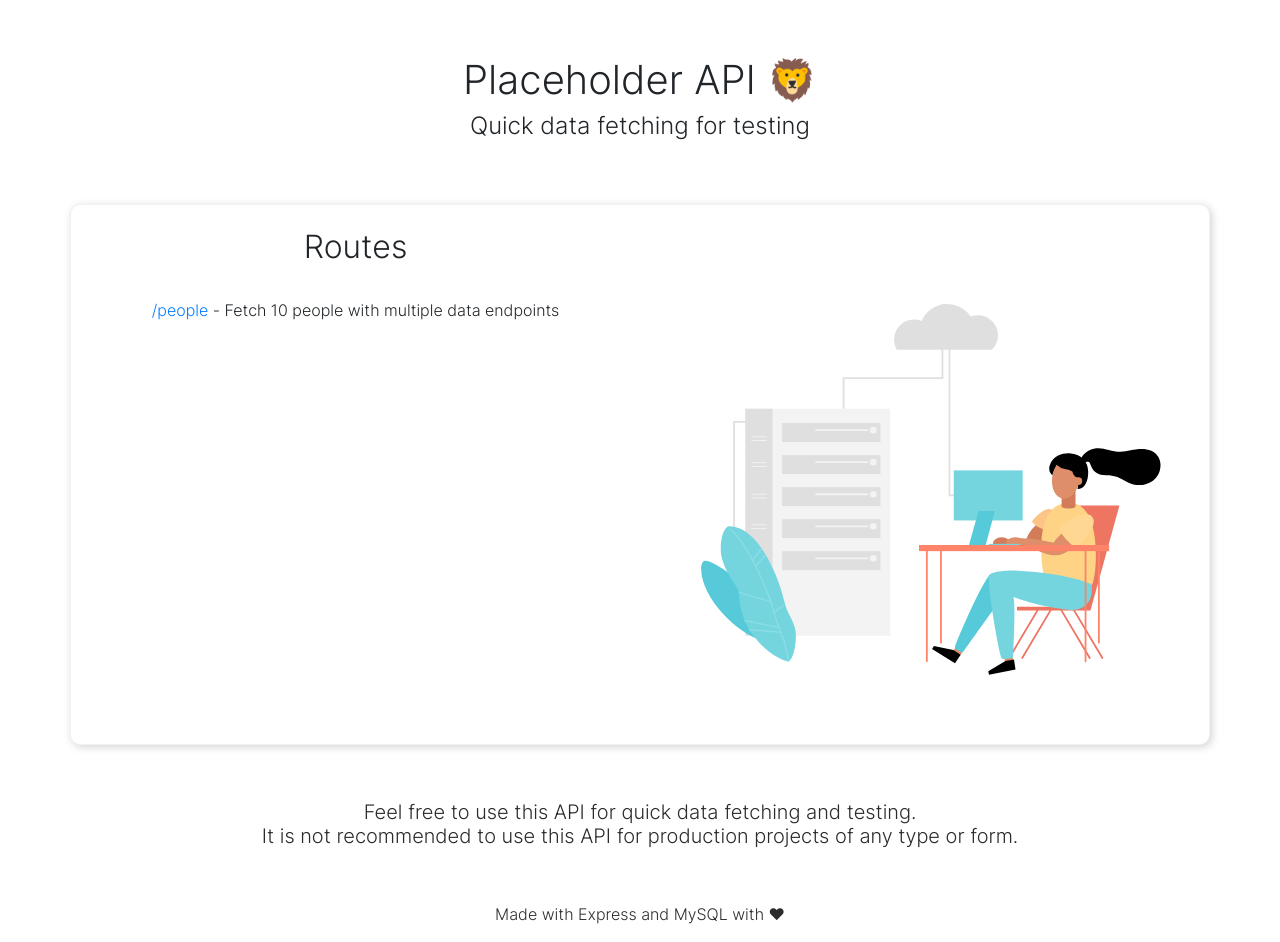
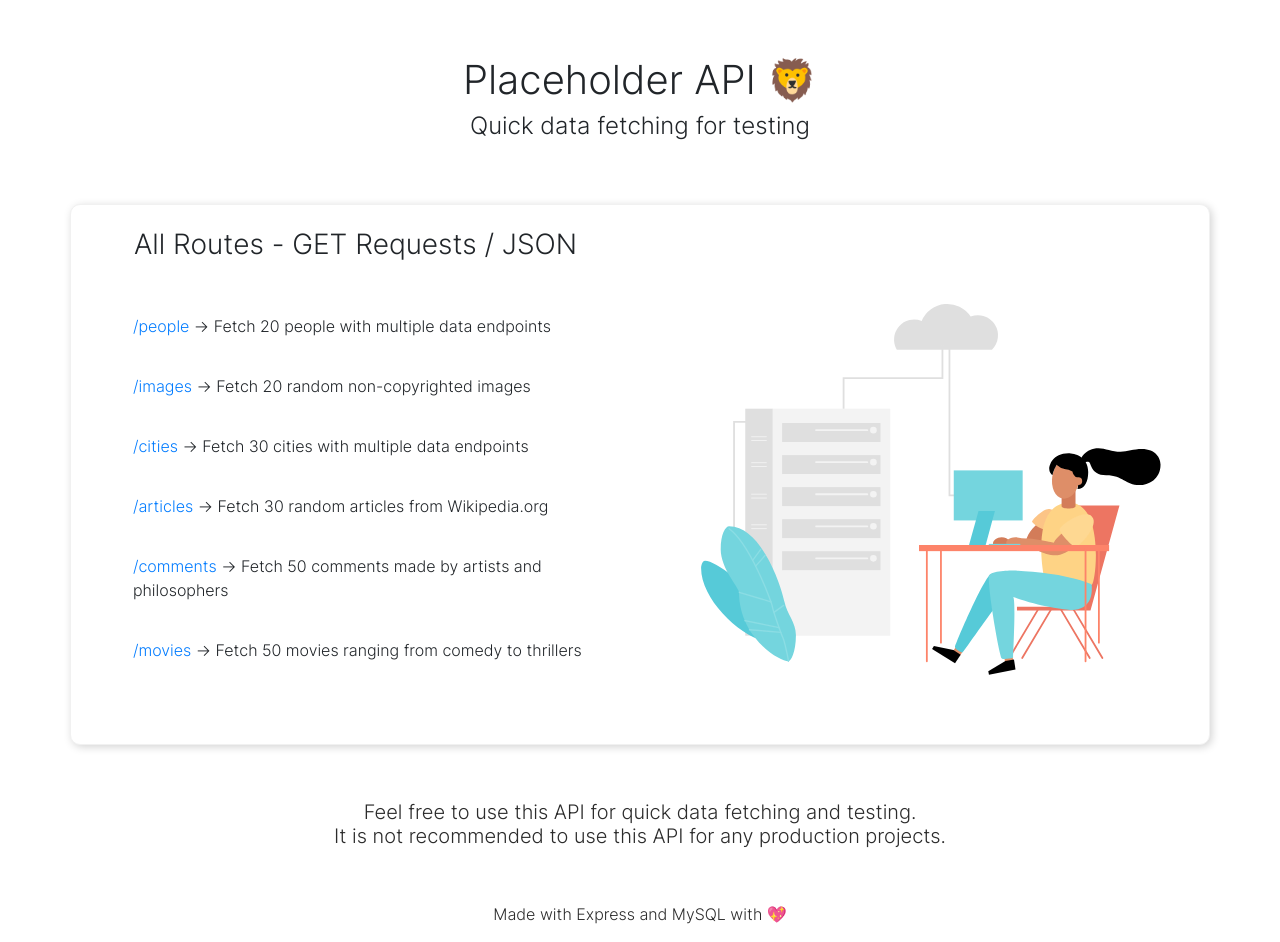
Before and after one commit to iliaroger/node-api, a React (Create React App) app: page / in a window 1280 px wide. Built offline with nearby package versions, Linux system fonts and the light colour scheme.

Commit message:
minor css changes

```diff
--- a/src/App.css
+++ b/src/App.css
@@ -20,6 +20,16 @@
   margin-top: 2%;
 }
 
+.mainViewRow p {
+  padding: 10px 20px;
+  text-align: left;
+}
+
+.routeWrapper {
+  margin-top: 2%;
+  margin-left: 5%;
+}
+
 .footer {
   text-align: center;
   margin-top: 5%;
--- a/src/components/mainView.js
+++ b/src/components/mainView.js
@@ -16,15 +16,52 @@
       </div>
       <div className="row mainViewRow">
         <div className="col-md-6 mainViewRoutes">
-          <h2>Routes</h2>
+          <h3>All Routes - GET Requests / JSON</h3>
           <br></br>
-          <span>
-            <p>
-              {' '}
-              <a href="/people">/people </a> - Fetch 10 people with multiple
-              data endpoints
-            </p>
-          </span>
+          <div className="routeWrapper">
+            <span>
+              <p>
+                {' '}
+                <a href="/people">/people </a> -{'>'} Fetch 20 people with
+                multiple data endpoints
+              </p>
+            </span>
+            <span>
+              <p>
+                {' '}
+                <a href="/stocks">/images </a> -{'>'} Fetch 20 random
+                non-copyrighted images
+              </p>
+            </span>
+            <span>
+              <p>
+                {' '}
+                <a href="/cities">/cities </a> -{'>'} Fetch 30 cities with
+                multiple data endpoints
+              </p>
+            </span>
+            <span>
+              <p>
+                {' '}
+                <a href="/articles">/articles </a> -{'>'} Fetch 30 random
+                articles from Wikipedia.org
+              </p>
+            </span>
+            <span>
+              <p>
+                {' '}
+                <a href="/comments">/comments </a> -{'>'} Fetch 50 comments made
+                by artists and philosophers
+              </p>
+            </span>
+            <span>
+              <p>
+                {' '}
+                <a href="/movies">/movies </a> -{'>'} Fetch 50 movies ranging
+                from comedy to thrillers
+              </p>
+            </span>
+          </div>
         </div>
         <div className="col-md-6">
           <img src="/images/serverImage.svg" alt="server"></img>
@@ -34,14 +71,14 @@
         <div className="col-md-12">
           <h5>
             Feel free to use this API for quick data fetching and testing.{' '}
-            <br></br> It is not recommended to use this API for production
-            projects of any type or form.
+            <br></br> It is not recommended to use this API for any production
+            projects.
           </h5>
           <br></br>
           <p>
             Made with Express and MySQL with{' '}
             <span role="img" aria-label="heart emoji">
-              &#x2764;
+              &#128150;
             </span>{' '}
           </p>
         </div>
```
